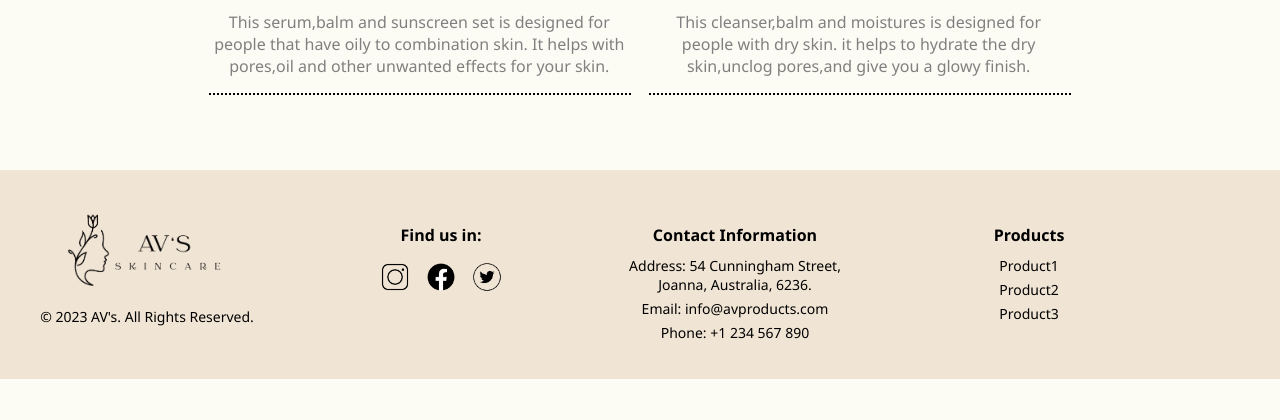
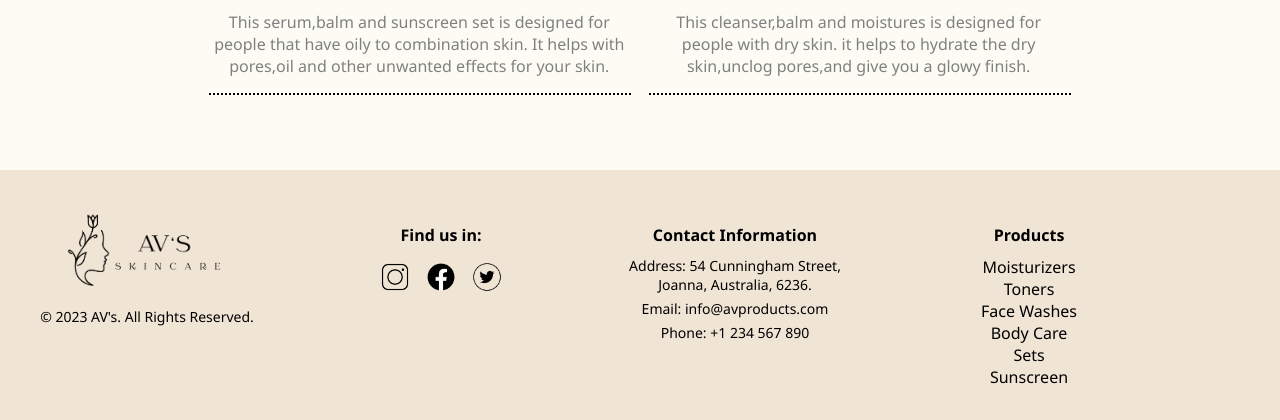
Before and after one commit to vesahs/AV, a PHP site: page /Produktet-sets.html in a window 1280 px wide. Shown: the part 703-1123 px from the top of the page. Before the commit the page ends 1082 px from the top, so only its background shows below. Run offline with PHP 8.4, Linux system fonts and the light colour scheme.

Commit message:
fixed style on footer menu

```diff
--- a/Produktet-sets.html
+++ b/Produktet-sets.html
@@ -105,9 +105,14 @@
             </div>
             <div class="footer-column">
                 <h4>Products</h4>
-                <p>Product1</p>
-                <p>Product2</p>
-                <p>Product3</p>
+                <ul class="footer-menu">
+                    <li><a href="#produktet-moisturizers.html">Moisturizers</a></li>
+                    <li><a href="produktet-toners.html">Toners</a></li>
+                    <li><a href="produktet-FaceWashes.html">Face Washes</a></li>
+                    <li><a href="produktet-Body.html">Body Care</a></li>
+                    <li><a href="Produktet-sets.html">Sets </a></li>
+                    <li><a href="produktet-sunscreens.html">Sunscreen</a></li>
+                </ul>
             </div>
         </div>
     </footer>
--- a/style/products.css
+++ b/style/products.css
@@ -283,3 +283,23 @@ footer {
 .menu-toggle {
     display: none;
 }
+
+.footer-menu {
+    text-decoration: none;
+    list-style: none;
+    display: flex;
+    flex-direction: column;
+    margin: 0;
+    padding-inline-start: 0;
+}
+
+.footer-menu>ul {
+    display: flex;
+    flex-direction: column;
+    margin: 0;
+}
+
+.footer-menu a {
+    text-decoration: none;
+    color: black;
+}
```
Also changed, not shown: produktet-Body.html (+8 -3 lines), produktet-FaceWashes.html (+8 -3 lines), produktet-moisturizers.html (+8 -3 lines), produktet-sunscreens.html (+8 -3 lines), produktet-toners.html (+8 -3 lines).
